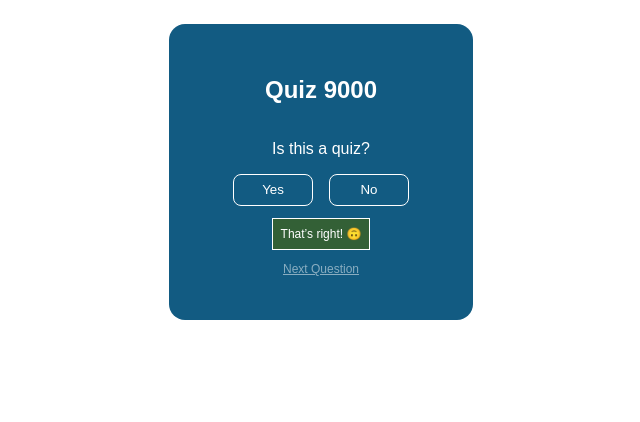
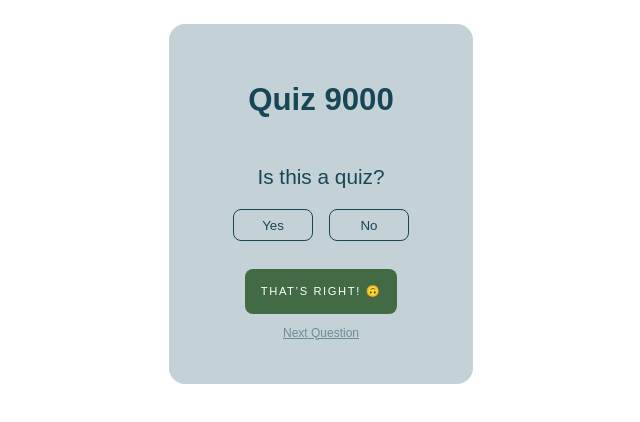
Before and after one commit to davidwobido/quiz9000, a plain HTML site: page quiz9000/index.html in a window 1280 px wide. Both pictures are taken after a click on the button "Yes". Shown: the whole page, without its empty margins (319-959 px from the left). Drawn offline with Linux system fonts and the light colour scheme.

Commit message:
Change color and font sizes in CSS

```diff
--- a/quiz9000/style.css
+++ b/quiz9000/style.css
@@ -9,14 +9,15 @@ body {
 
 .quizcard {
   display: grid;
-  color: white;
-  background: rgb(18, 91, 130);
+  color: rgb(23, 71, 87);
+  background: rgb(196, 210, 215);
   width: 15rem;
   padding: 2rem;
   margin: 1rem;
   align-items: center;
   justify-items: center;
   border-radius: 1rem;
+  font-size: 1.3rem;
 }
 
 .question {
@@ -30,42 +31,48 @@ body {
 .yes,
 .no {
   background: none;
-  border: #fff 0.1rem solid;
+  border: rgb(23, 71, 87) 0.1rem solid;
   border-radius: 0.5rem;
   text-decoration: none;
-  color: white;
+  color: rgb(23, 71, 87);
   width: 5rem;
   height: 2rem;
+  margin-bottom: 1rem;
 }
 
 .yes:hover,
 .no:hover {
-  background: white;
-  color: rgb(79, 47, 47);
+  background: rgb(23, 71, 87);
+  color: white;
 }
 
 .correct {
-  font-size: 0.75rem;
+  font-size: 0.7rem;
   text-align: center;
+  text-transform: uppercase;
+  border-radius: 0.5rem;
   color: white;
-  background: rgb(51, 96, 54);
-  padding: 0.5rem;
-  border: #fff 0.1rem solid;
+  padding: 1rem;
+  letter-spacing: 0.1rem;
+  background: rgb(66, 106, 68);
 }
 
 .incorrect {
-  font-size: 0.75rem;
+  font-size: 0.7rem;
   text-align: center;
+  text-transform: uppercase;
+  border-radius: 0.5rem;
   color: white;
-  background: rgb(96, 51, 51);
-  padding: 0.5rem;
-  border: #fff 0.1rem solid;
+  padding: 1rem;
+  letter-spacing: 0.1rem;
+  background: rgb(106, 16, 16);
 }
 
 .nextButton {
   font-size: 0.75rem;
   text-align: center;
   opacity: 50%;
-  color: white;
+  color: rgb(23, 71, 87);
+
   text-decoration: underline;
 }
```
